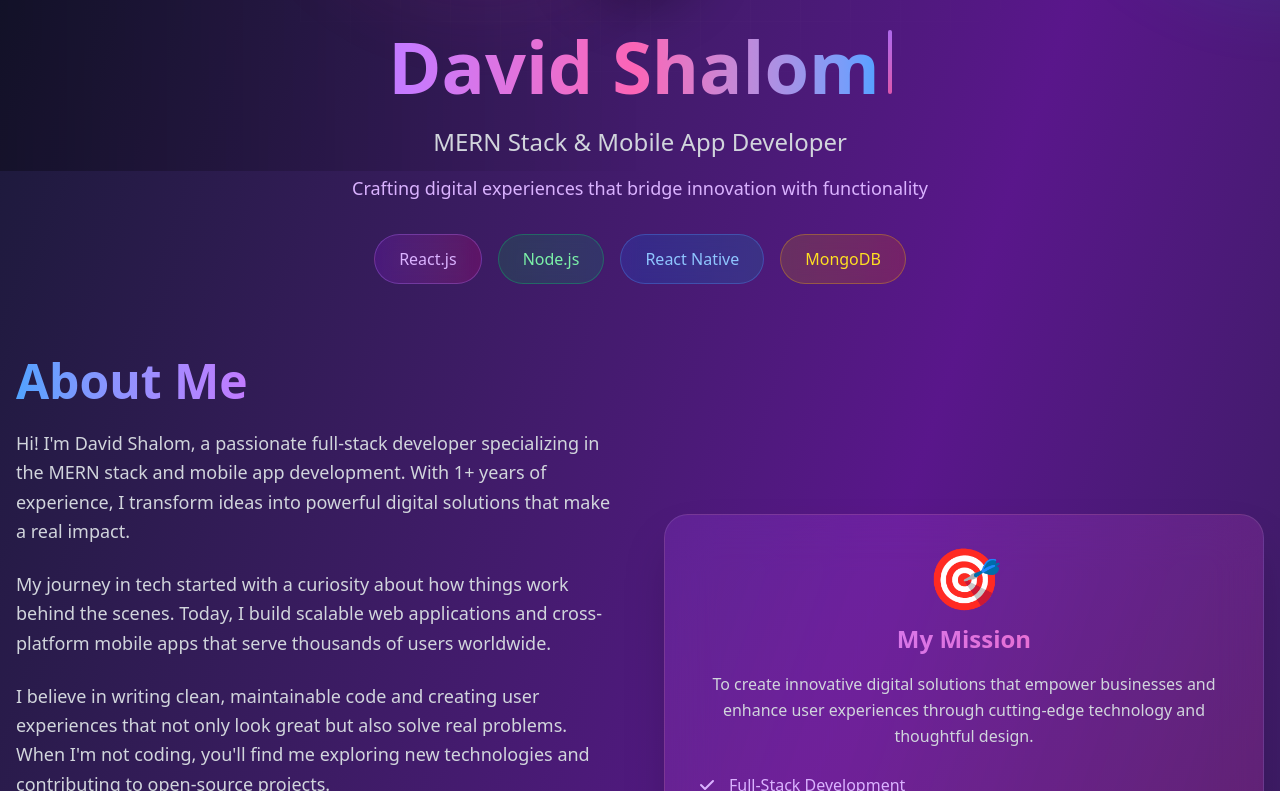
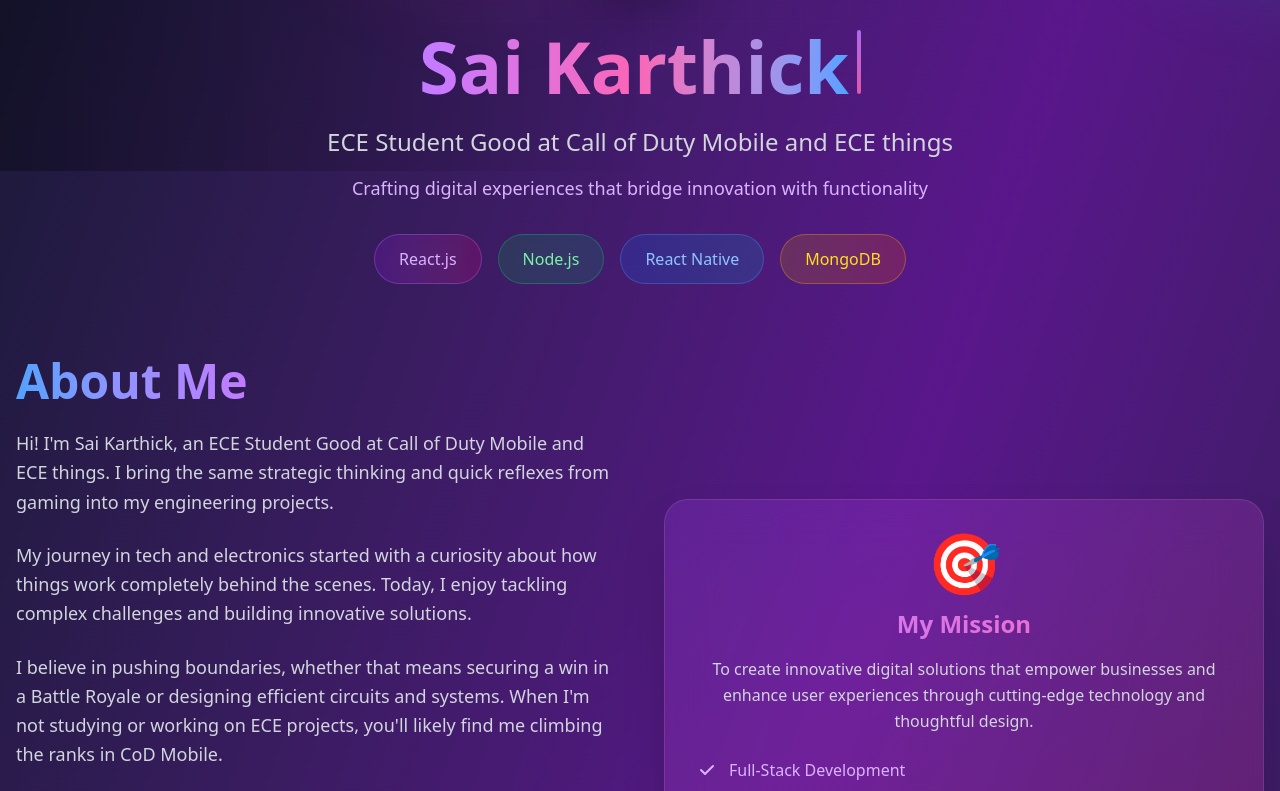
Before and after one commit to davidShalom-git/Smart-Education, a Next.js app in the folder front/: page /About in a window 1280 px wide. Shown: the part 629-1420 px from the top of the page. Built offline with nearby package versions, Linux system fonts and the light colour scheme.

Commit message:
feat: implement About page displaying personal information, skills, and projects.

```diff
--- a/front/app/About/page.jsx
+++ b/front/app/About/page.jsx
@@ -6,7 +6,7 @@
 
 const About = () => {
   const [text, setText] = useState('');
-  const fullText = "David Shalom";
+  const fullText = "Sai Karthick";
   const timeoutRef = useRef(null);
   const { scrollYProgress } = useScroll();
   const y = useTransform(scrollYProgress, [0, 1], ['0%', '20%']);
@@ -156,7 +156,7 @@
             animate={{ opacity: 1, y: 0 }}
             transition={{ delay: 0.6, duration: 0.8 }}
           >
-            MERN Stack & Mobile App Developer
+            ECE Student Good at Call of Duty Mobile and ECE things
           </motion.p>
 
           <motion.p
@@ -210,13 +210,13 @@
                 </span>
               </h2>
               <p className="text-gray-300 text-lg leading-relaxed mb-6">
-                Hi! I'm David Shalom, a passionate full-stack developer specializing in the MERN stack and mobile app development. With 1+ years of experience, I transform ideas into powerful digital solutions that make a real impact.
+                Hi! I'm Sai Karthick, an ECE Student Good at Call of Duty Mobile and ECE things. I bring the same strategic thinking and quick reflexes from gaming into my engineering projects.
               </p>
               <p className="text-gray-300 text-lg leading-relaxed mb-6">
-                My journey in tech started with a curiosity about how things work behind the scenes. Today, I build scalable web applications and cross-platform mobile apps that serve thousands of users worldwide.
+                My journey in tech and electronics started with a curiosity about how things work completely behind the scenes. Today, I enjoy tackling complex challenges and building innovative solutions.
               </p>
               <p className="text-gray-300 text-lg leading-relaxed mb-8">
-                I believe in writing clean, maintainable code and creating user experiences that not only look great but also solve real problems. When I'm not coding, you'll find me exploring new technologies and contributing to open-source projects.
+                I believe in pushing boundaries, whether that means securing a win in a Battle Royale or designing efficient circuits and systems. When I'm not studying or working on ECE projects, you'll likely find me climbing the ranks in CoD Mobile.
               </p>
 
               <div className="grid grid-cols-2 gap-4">
```
